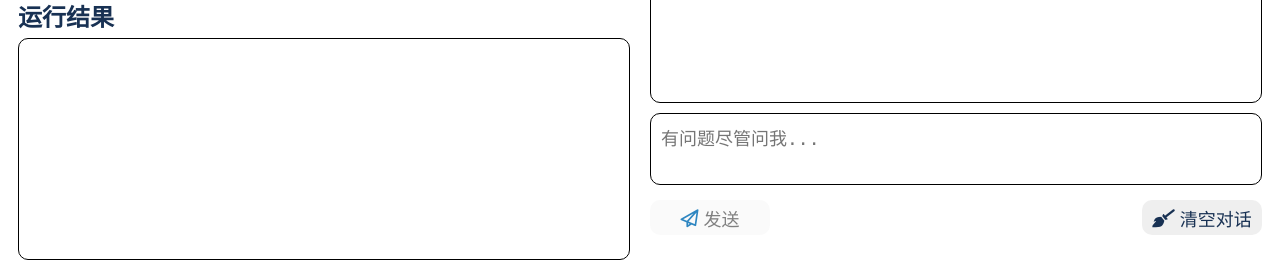
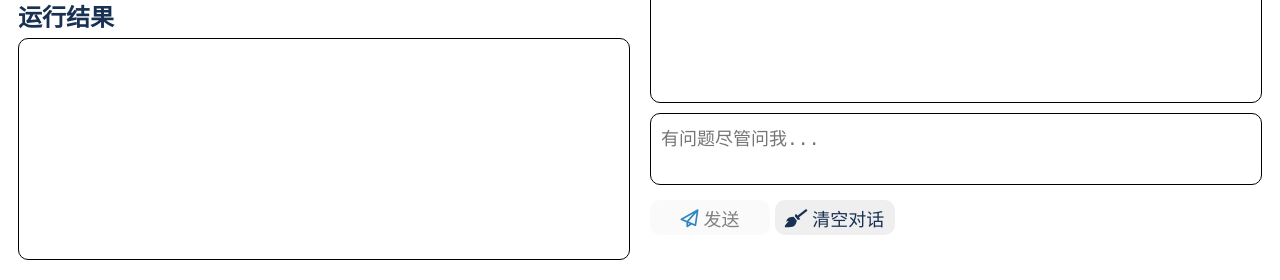
Before and after one commit to JJYRJJ/PyTeacher, a Flask app: page / in a window 1280 px wide. Shown: the part 1054-1334 px from the top of the page. Run offline with Flask 3, Linux system fonts and the light colour scheme.

Commit message:
update ux

```diff
--- a/templates/testindex.html
+++ b/templates/testindex.html
@@ -176,7 +176,7 @@
                     <div id="chat_history"></div>
                     <textarea id="user_input" placeholder="有问题尽管问我..." oninput="handleInput()"></textarea>
                     <button id="send" disabled><i class="fa-regular fa-paper-plane" style="color: #2E86C1;"></i> 发送</button>
-                    <button id="clear" style="float: right;"><i class="fa-solid fa-broom"></i> 清空对话</button>
+                    <button id="clear"><i class="fa-solid fa-broom"></i> 清空对话</button>
                 </div>
             </div>
         </div>
```
